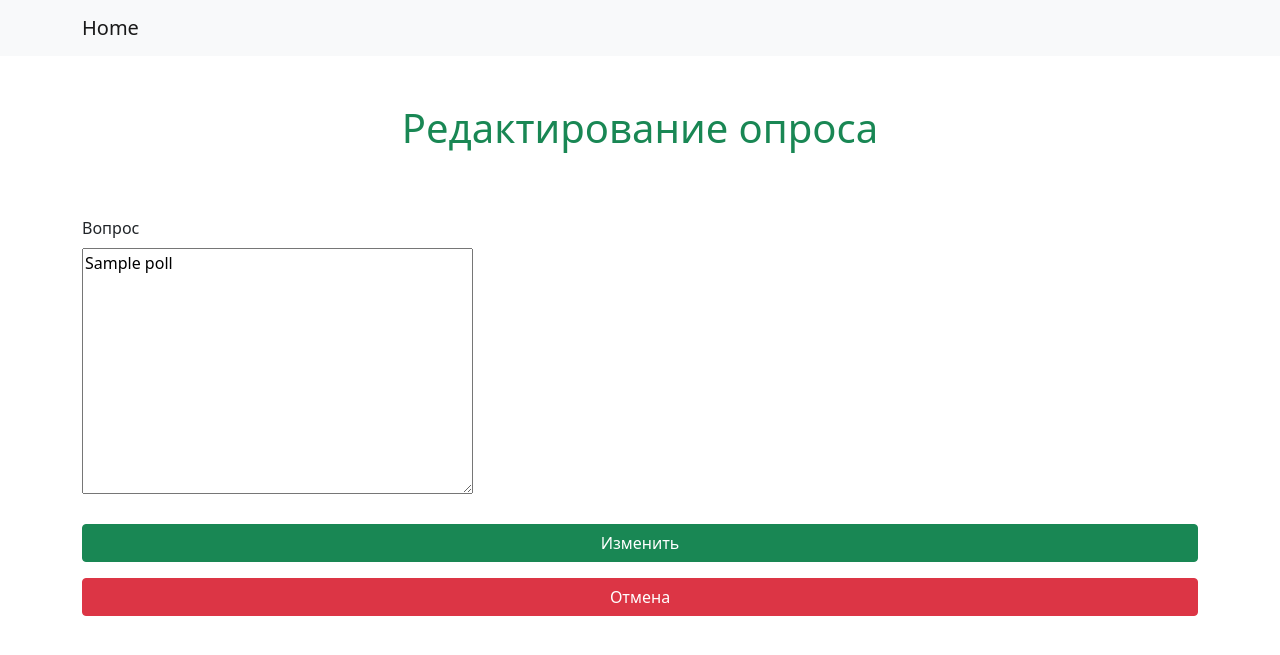
After one commit to romanov-kubanych/exam7, a Django app: page /poll/1/update in a window 1280 px wide. The commit adds this page. Shown: the top 655 px of the page. Run offline with Django 4.2, Linux system fonts and the light colour scheme; tables that the repository leaves empty hold one stand-in row (values such as "Sample post").

Commit message:
Добавлено изменение опроса

```diff
--- /dev/null
+++ b/webapp/templates/Polls/update.html
@@ -0,0 +1,25 @@
+{% extends 'base.html' %}
+
+{% block title %}
+    Редактирование опроса
+{% endblock %}
+
+{% block nav %}
+
+{% endblock %}
+
+{% block  content %}
+<div class="container">
+        <div class="text-center my-5">
+            <h1 class="text-success">Редактирование опроса</h1>
+        </div>
+        <div>
+            <form method="post">
+                {% include 'partial/form.html' with button_text='Изменить' %}
+            </form>
+        </div>
+        <div class="my-3">
+            <a class="btn btn-danger w-100" href={% url 'poll_view' poll.pk %}>Отмена</a>
+        </div>
+    </div>
+{% endblock %}
--- a/webapp/templates/Polls/view.html
+++ b/webapp/templates/Polls/view.html
@@ -6,7 +6,7 @@
 
 {% block nav %}
      <li class="nav-item">
-        <a class="nav-link" href='#'>Изменить опрос</a>
+        <a class="nav-link" href='{% url 'poll_update' poll.pk %}'>Изменить опрос</a>
     </li>
     <li class="nav-item">
         <a class="nav-link text-danger" href="#">Удалить опрос</a>
--- a/webapp/urls.py
+++ b/webapp/urls.py
@@ -1,9 +1,10 @@
 from django.urls import path
 
-from views import PollIndexView, PollDetailView, PollCreateView
+from views import PollIndexView, PollDetailView, PollCreateView, PollUpdateView
 
 urlpatterns = [
     path('', PollIndexView.as_view(), name="poll_index"),
     path('poll/<int:pk>/', PollDetailView.as_view(), name='poll_view'),
     path('poll/add/', PollCreateView.as_view(), name='poll_create'),
+    path('poll/<int:pk>/update', PollUpdateView.as_view(), name='poll_update')
 ]
--- a/webapp/views/polls.py
+++ b/webapp/views/polls.py
@@ -1,6 +1,6 @@
 from django.shortcuts import render
 from django.urls import reverse
-from django.views.generic import ListView, DetailView, CreateView
+from django.views.generic import ListView, DetailView, CreateView, UpdateView
 
 from webapp.forms import PollForm
 from webapp.models import Poll
@@ -27,3 +27,12 @@ class PollCreateView(CreateView):
 
     def get_success_url(self):
         return reverse('poll_view', kwargs={'pk': self.object.pk})
+
+
+class PollUpdateView(UpdateView):
+    model = Poll
+    form_class = PollForm
+    template_name = 'polls/update.html'
+
+    def get_success_url(self):
+        return reverse('poll_view', kwargs={'pk': self.object.pk})
```
